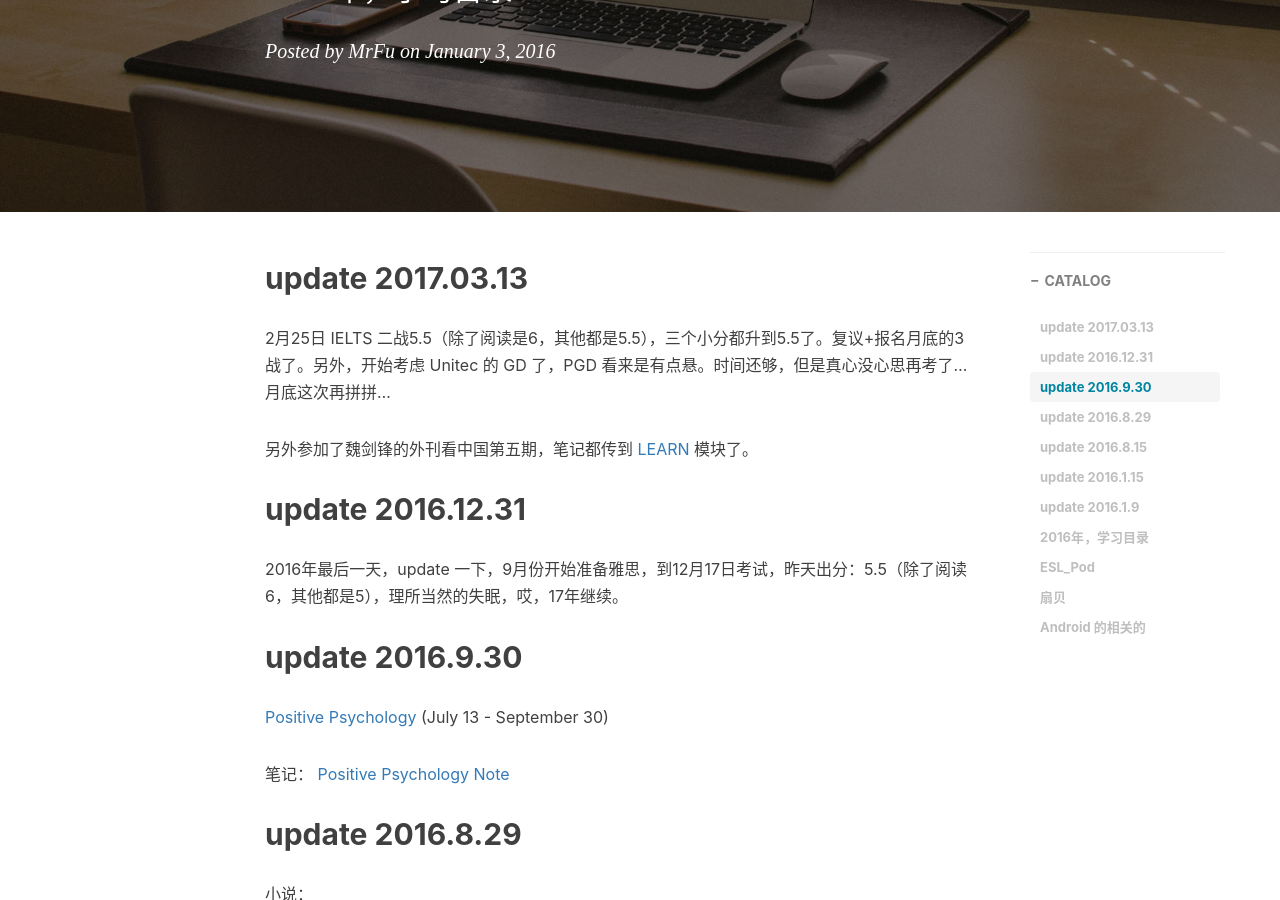
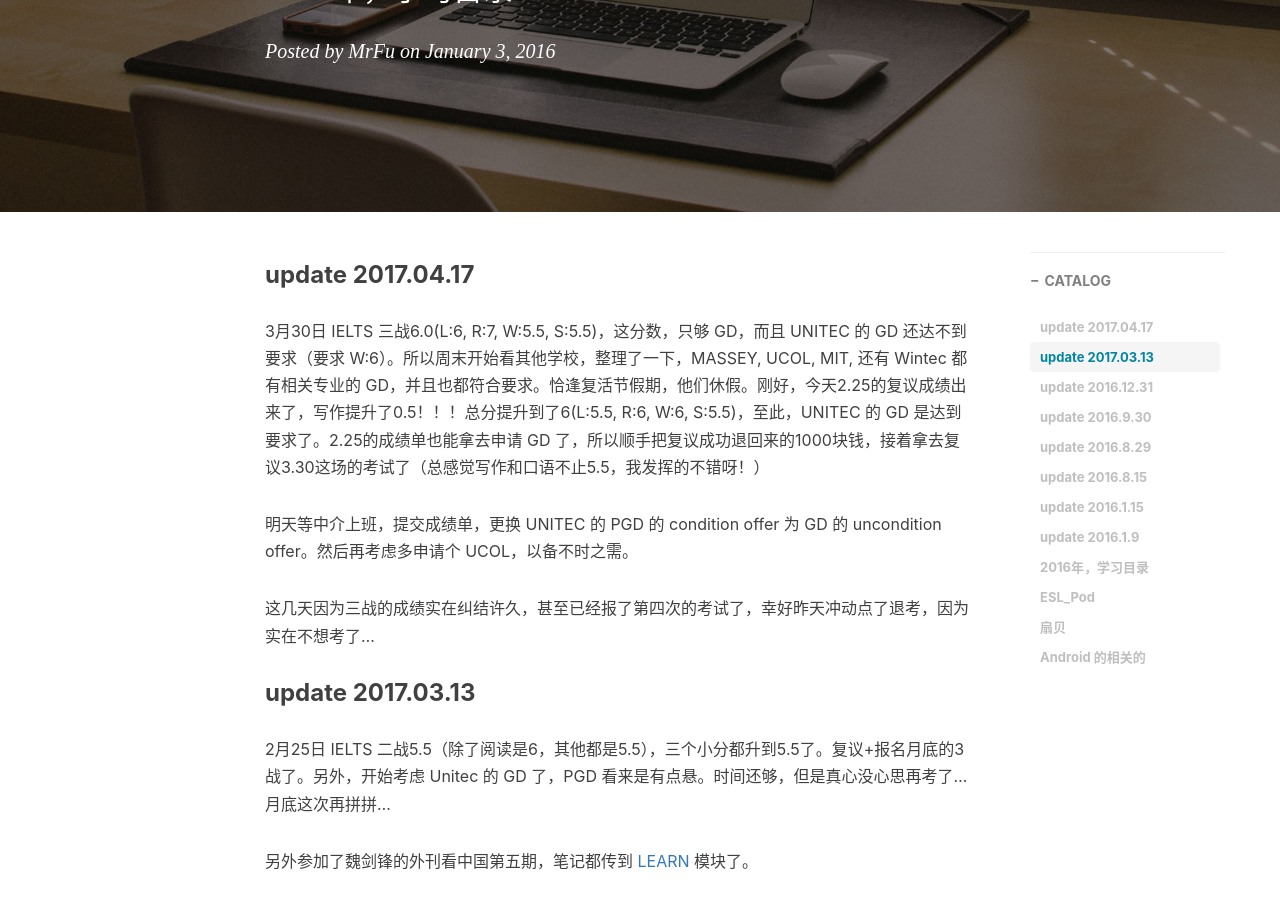
Before and after one commit to MrFuFuFu/mrfufufu.github.io, a Jekyll site: the page built from _posts/2016-01-03-2016_study_plans.markdown, in a window 1280 px wide and 900 px high, scrolled down 311 px. Built offline with Jekyll 4.4.1, drawn with Linux system fonts in a browser that asks for light colours; nearby versions of some CDN libraries; comment, search, counter and statistics services are not loaded.

Commit message:
new articles

```diff
--- a/_posts/2016-01-03-2016_study_plans.markdown
+++ b/_posts/2016-01-03-2016_study_plans.markdown
@@ -10,25 +10,33 @@ tags:
     - English
 ---
 
-## update 2017.03.13
+### update 2017.04.17
+
+3月30日 IELTS 三战6.0(L:6, R:7, W:5.5, S:5.5)，这分数，只够 GD，而且 UNITEC 的 GD 还达不到要求（要求 W:6）。所以周末开始看其他学校，整理了一下，MASSEY, UCOL, MIT, 还有 Wintec 都有相关专业的 GD，并且也都符合要求。恰逢复活节假期，他们休假。刚好，今天2.25的复议成绩出来了，写作提升了0.5！！！总分提升到了6(L:5.5, R:6, W:6, S:5.5)，至此，UNITEC 的 GD 是达到要求了。2.25的成绩单也能拿去申请 GD 了，所以顺手把复议成功退回来的1000块钱，接着拿去复议3.30这场的考试了（总感觉写作和口语不止5.5，我发挥的不错呀！）
+
+明天等中介上班，提交成绩单，更换 UNITEC 的 PGD 的 condition offer 为 GD 的 uncondition offer。然后再考虑多申请个 UCOL，以备不时之需。
+
+这几天因为三战的成绩实在纠结许久，甚至已经报了第四次的考试了，幸好昨天冲动点了退考，因为实在不想考了...
+
+### update 2017.03.13
 
 2月25日 IELTS 二战5.5（除了阅读是6，其他都是5.5），三个小分都升到5.5了。复议+报名月底的3战了。另外，开始考虑 Unitec 的 GD 了，PGD 看来是有点悬。时间还够，但是真心没心思再考了...月底这次再拼拼...
 
 另外参加了魏剑锋的外刊看中国第五期，笔记都传到 [LEARN](https://mrfu.me/learn/) 模块了。
 
-## update 2016.12.31
+### update 2016.12.31
 
 2016年最后一天，update 一下，9月份开始准备雅思，到12月17日考试，昨天出分：5.5（除了阅读6，其他都是5），理所当然的失眠，哎，17年继续。
 
 
-## update 2016.9.30
+### update 2016.9.30
 
 [Positive Psychology](http://open.163.com/special/opencourse/positivepsychology.html) (July 13 - September 30)
 
 笔记：<a href="{{site.baseUrl}}/attach/Positive-Psychology-Note.pdf"> Positive Psychology Note </a>
 
 
-## update 2016.8.29
+### update 2016.8.29
 
 小说：
 
@@ -41,7 +49,7 @@ tags:
 ps: 也就是说，我半个月的时间…看了三本小说（按扇贝的分书方式那就是7本了…）？约40万字…哇喔~自己亲自己一下…
 
 
-## update 2016.8.15
+### update 2016.8.15
 
 已完成：
 
@@ -64,7 +72,7 @@ ps: 也就是说，我半个月的时间…看了三本小说（按扇贝的分
 * [凡尔纳三部曲之二：海底两万里](https://www.shanbay.com/read/book/265/)
 
 
-## update 2016.1.15
+### update 2016.1.15
 
 已完成：
 
@@ -76,7 +84,7 @@ ps: 也就是说，我半个月的时间…看了三本小说（按扇贝的分
 
 * 每天3个课时，每个课时当天录音播放次数:3次，每个课时听的次数6次，朗读次数8次。次日复习：播放1次，听2次，朗读2次。
 
-## update 2016.1.9
+### update 2016.1.9
 已完成：
 
 **RxJava Essentials**
@@ -88,19 +96,19 @@ ps: 也就是说，我半个月的时间…看了三本小说（按扇贝的分
 
 > 2016-01-03 15:46:00
 
-## 2016年，学习目录
+### 2016年，学习目录
 
 并不是做学习计划，只是想统计一下新一年的学习工作任务，好让年底的时候，也有个数
 
 目前进行中的计划：
 
-## ESL_Pod
+### ESL_Pod
 
 《English as a second language podcast presents -- Introduction to the United States》截止2015年12月31日：学到第60课，总共100课。
 
 预期完成时间：2016年1月17日
 
-## 扇贝
+### 扇贝
 
 * **单词**：在背单词书：《新东方雅思词汇词根+联想》单词数 1886，学习进度：39.28%（重背的单词书）
 
@@ -133,7 +141,7 @@ ps: 也就是说，我半个月的时间…看了三本小说（按扇贝的分
 ***
 ***
 
-## Android 的相关的
+### Android 的相关的
 
 * Effective Java 目前进度： Chapter 3
 
```
Also changed, not shown: _posts/2017-04-17-Coding-for-freedom.markdown (added, +115 -0 lines), 1 other file.
